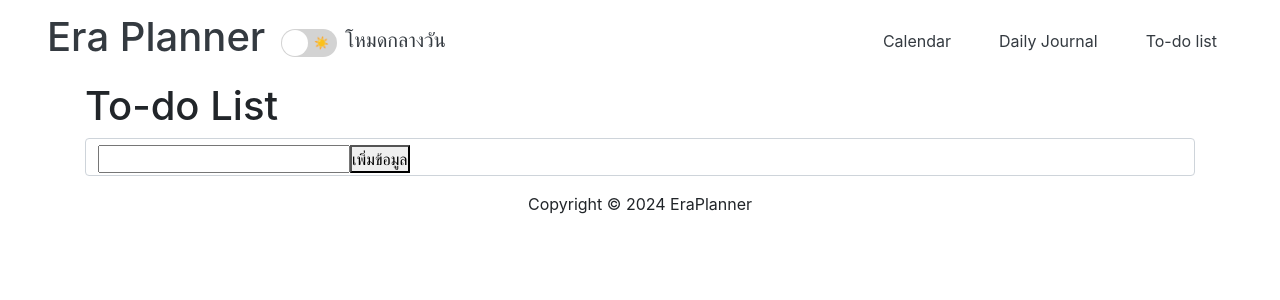
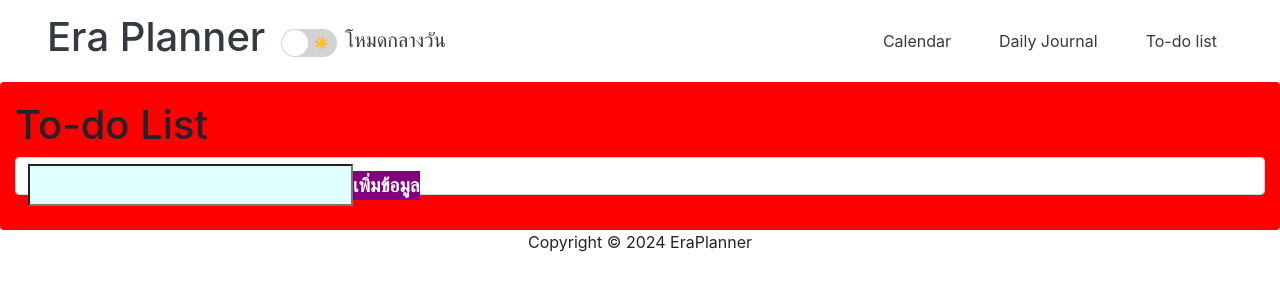
Before and after one commit to Celesca/FinalProject-Frontend-DevInit, a Next.js app: page /todo in a window 1280 px wide. Shown: the top 300 px of the page. Built offline with nearby package versions, Linux system fonts and the light colour scheme.

Commit message:
Adjusting To-do list page

```diff
--- a/components/List.js
+++ b/components/List.js
@@ -1,12 +1,13 @@
 import { BiEdit , BiTrash} from "react-icons/bi"
+import styles from "@/styles/List.module.css"
 
 const List=({id,title,removeItem,editItem})=> {
     return (
-        <div className="list-item">
+        <div className={`${styles.list_item}`}>
             <p className="title">{title}</p>
             <div className="button-container">
-            <BiEdit onClick={()=>editItem(id)} className="btn"/>
-            <BiTrash onClick={()=>removeItem(id)} className="btn"/>
+            <BiEdit onClick={()=>editItem(id)}/>
+            <BiTrash onClick={()=>removeItem(id)}/>
             </div>
         </div>
 
--- a/package.json
+++ b/package.json
@@ -23,6 +23,7 @@
     "react-dom": "^18",
     "react-icons": "^4.12.0",
     "react-switch": "^7.0.0",
-    "sweetalert2": "^11.10.2"
+    "sweetalert2": "^11.10.2",
+    "uuid": "^9.0.1"
   }
 }
--- a/pages/todo.js
+++ b/pages/todo.js
@@ -1,6 +1,8 @@
 import Swal from 'sweetalert2';
 import styles from '@/styles/Todo.module.css'
 import { useState } from 'react';
+import { v4 as uuidv4} from 'uuid';
+import List from '@/components/List';
 
 export default function Todo() {
 
@@ -14,7 +16,7 @@ export default function Todo() {
         e.preventDefault()
         if(!(name.trim()) ) {
           // แสดง Alert
-          setAlert({show:true,msg:'กรุณาป้อนข้อมูลด้วยครับ',type:"error"})
+          showAlert("error", "กรุณากรอกข้อมูลให้ครบ", "ไม่สามารถกรอกเพียงอักษรว่างได้")
         }
         else if (checkEditItem && name) {
           // กระบวนการอัพเดทข้อมูล รายการที่ต้องการแก้ไข
@@ -27,7 +29,7 @@ export default function Todo() {
           })
           setList(result)
           setName('')
-          setAlert({show:true,msg:'แก้ไขข้อมูลเรียบร้อย',type:'success'})
+          showAlert("success" , "แก้ไขข้อมูลเสร็จสิ้น" , "แก้ไขข้อมูลรายการในระบบเรียบร้อย")
           setCheckEditItem(false)
           setEditId(null)
         }
@@ -40,7 +42,7 @@ export default function Todo() {
           }
           setList([...list,newItem]) // เพิ่มข้อมูลเข้าไปใน list
           setName('') // clear ข้อมูล
-          setAlert({show:true,msg:'บันทึกข้อมูลเรียบร้อย',type:"success"})
+          showAlert("success" , "บันทึกข้อมูลเสร็จสิ้น" , "ทำการบันทึกข้อมูลเข้าสู่ระบบเรียบร้อย")
         }
 
       }
@@ -50,7 +52,7 @@ export default function Todo() {
     const removeItem = (id) => {
         const result = list.filter((item)=> item.id !== id)
         setList(result)
-        setAlert({show:true,msg:"ลบข้อมูลเรียบร้อย",type:"error"})
+        showAlert("error", "ลบข้อมูลเสร็จสิ้น","ทำการลบข้อมูลรายการเรียบร้อย")
     }
 
     const editItem = (id) => {
@@ -60,30 +62,27 @@ export default function Todo() {
         setName(searchItem.title)
     }
 
-
-
-
-    const successAlert =() => {
+    const showAlert =(eventIcon,eventTitle,eventText) => {
         Swal.fire({
-        title: "เพิ่มข้อมูลสำเร็จ",
-        icon: "success",
-        text: "ทำการเพิ่มสิ่งที่ต้องทำอันใหม่เข้าไป",
+        title: eventTitle,
+        icon: eventIcon,
+        text: eventText,
         confirmButtonText: "ตกลง"
     })
 }
     return (
         <>
-            <section className={`container ${styles.todo_container}`}>
+            <section className={`container-fluid ${styles.todo_container}`}>
                 <h1>To-do List</h1>
                 <form className="form-group" onSubmit={submitData}>
                     <div className="form-control">
-                    <input type="text" className="text-input"
-                    onChange={(e)=>setName(e.target.value)}
-                    value={name}
-                    />
-                    <button type="submit" className="submit-btn">
-                        {checkEditItem ? "แก้ไขข้อมูล" : "เพิ่มข้อมูล"}
-                        </button>
+                      <input type="text" className={`${styles.text_input}`}
+                      onChange={(e)=>setName(e.target.value)}
+                      value={name}
+                      />
+                      <button type="submit" className={`${styles.submit_btn}`}>
+                          {checkEditItem ? "แก้ไขข้อมูล" : "เพิ่มข้อมูล"}
+                      </button>
                     </div>
                 </form>
 
--- /dev/null
+++ b/styles/List.module.css
@@ -0,0 +1,11 @@
+.list_item {
+    display: flex;
+    align-items: center;
+    justify-content: space-between;
+    margin-top: 0.5rem;
+    padding: 0.25rem 1rem;
+    background-color: #f7f7f7;
+    box-shadow: 0 1px 3px rgba(0,0,0,0.7);
+    border-radius: 0.25rem;
+    font-size: 1.2rem;
+}
--- a/styles/Todo.module.css
+++ b/styles/Todo.module.css
@@ -0,0 +1,20 @@
+.todo_container {
+    background-color: red;
+    padding: 1.2rem;
+    border-radius: 0.25rem;
+}
+
+.text_input {
+    padding: 0.25rem;
+    font-size: 1.25rem;
+    background: lightcyan;
+}
+
+.submit_btn {
+    background-color: purple;
+    color: #fff;
+    font-weight: 800;
+    cursor: pointer;
+    border: transparent;
+    font-size: 1.2rem;
+}
```
Also changed, not shown: 1 other file (tests, documents, lock files or other folders).
